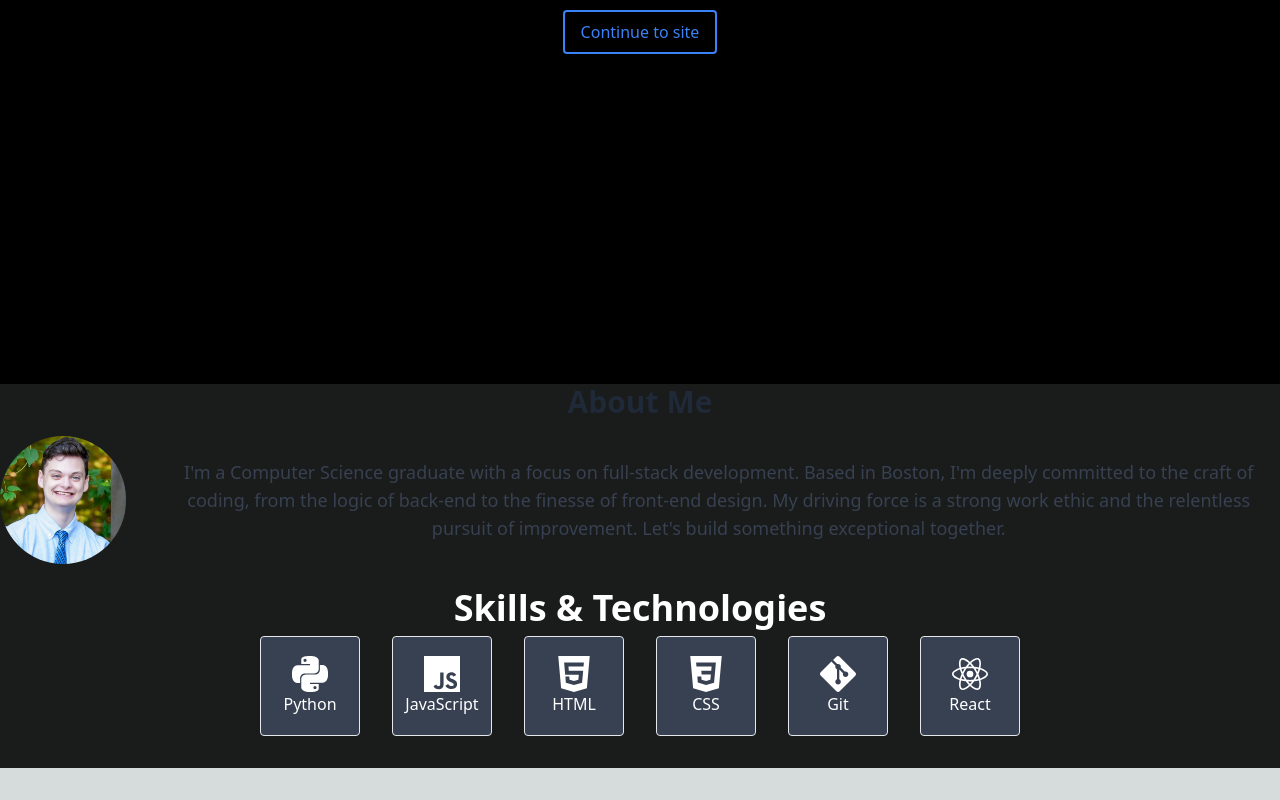
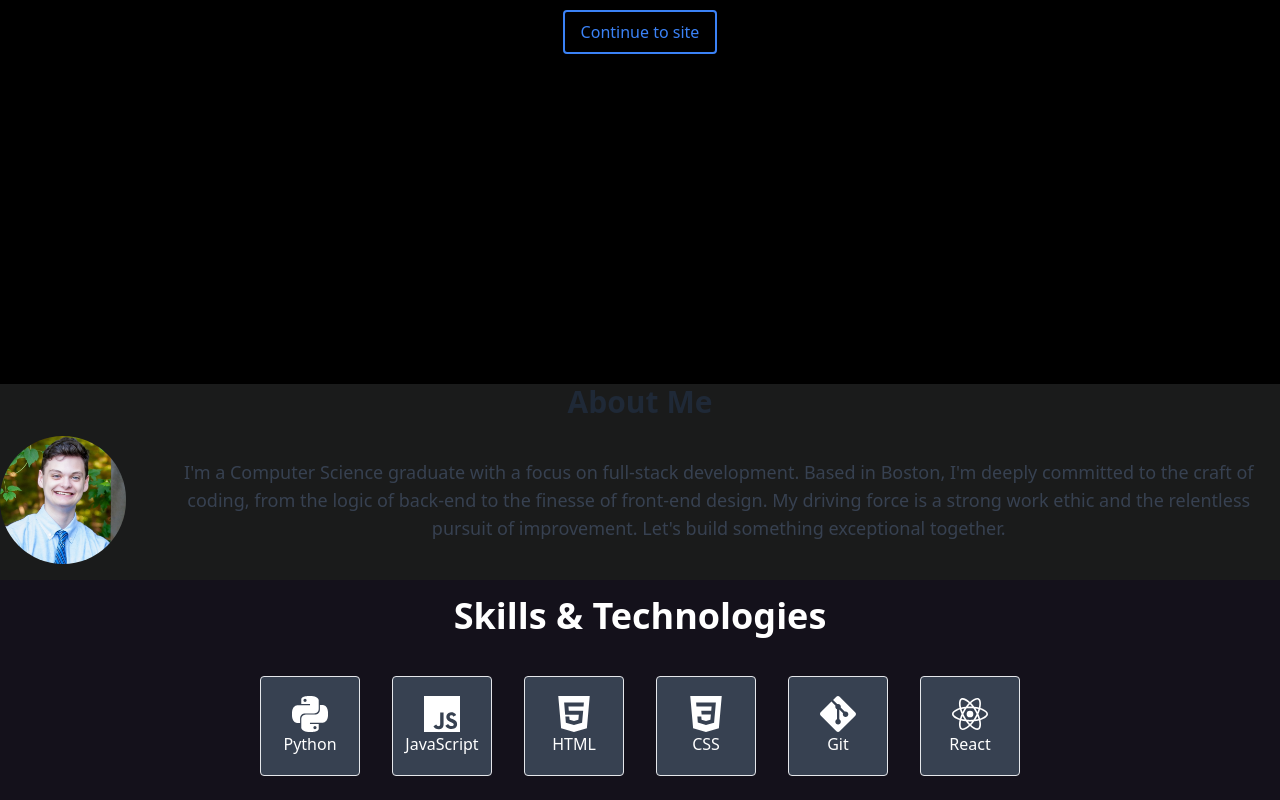
Before and after one commit to csiv23/portfolio, a Next.js app in the folder frontend/: page / in a window 1280 px wide. Shown: the part 416-1216 px from the top of the page. Before the commit the page ends 1184 px from the top, so only its background shows below. Built offline with nearby package versions, Linux system fonts and the light colour scheme.

Commit message:
Fixed padding of title elements

```diff
--- a/frontend/components/About.tsx
+++ b/frontend/components/About.tsx
@@ -6,7 +6,7 @@ const About = forwardRef<HTMLDivElement>((props, ref) => {
   return (
     <div
       ref={ref}
-      style={{ backgroundColor: "rgb(26, 27, 27)" }}
+      style={{ backgroundColor: "rgb(26, 27, 27)",  paddingBottom: "2vh" }}
       className="text-center"
     >
       <h2 className="text-3xl font-bold mb-4 text-gray-800 dark:text-gray-100">
--- a/frontend/components/Skills.tsx
+++ b/frontend/components/Skills.tsx
@@ -14,8 +14,8 @@ const Skills: FC = () => {
   ];
 
   return (
-    <div style={{ backgroundColor: "rgb(26 27 27)" }} className="text-center p-6">
-      <h2 className="text-4xl font-semibold text-white">Skills & Technologies</h2>
+    <div style={{ backgroundColor: "rgb(20 17 27)", paddingTop: "2vh", paddingBottom: "2vh" }} className="text-center p-6">
+      <h2 className="text-4xl font-semibold text-white mb-8">Skills & Technologies</h2>
       <div className="flex flex-wrap gap-4 justify-center">
         {skills.map((skill, index) => (
           // Fallback to empty string if styles.skill-box is not defined
```
